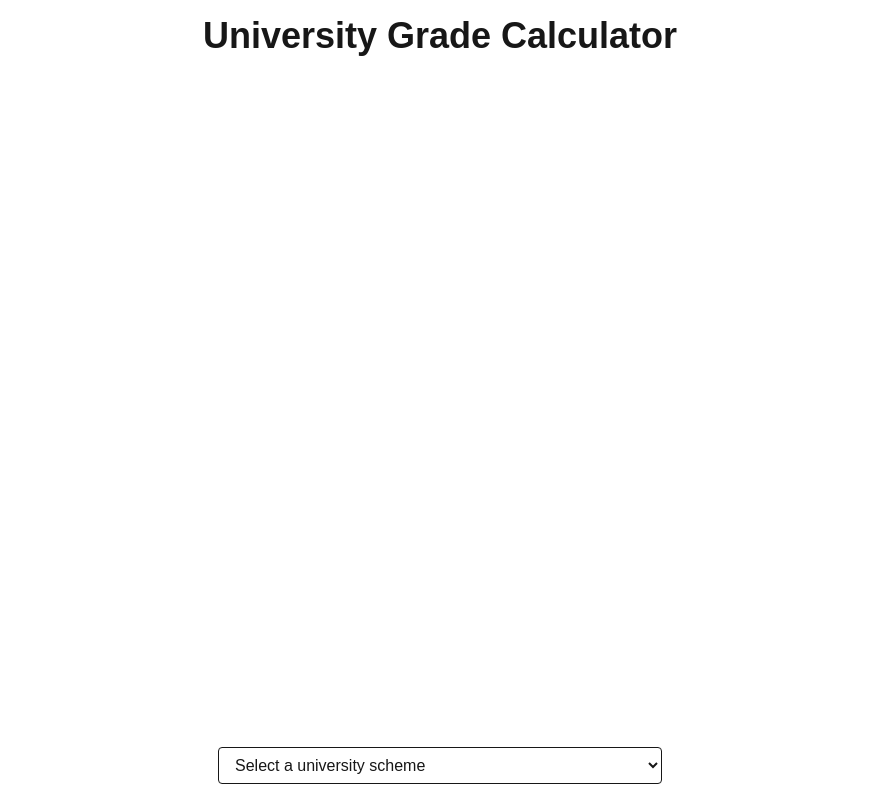
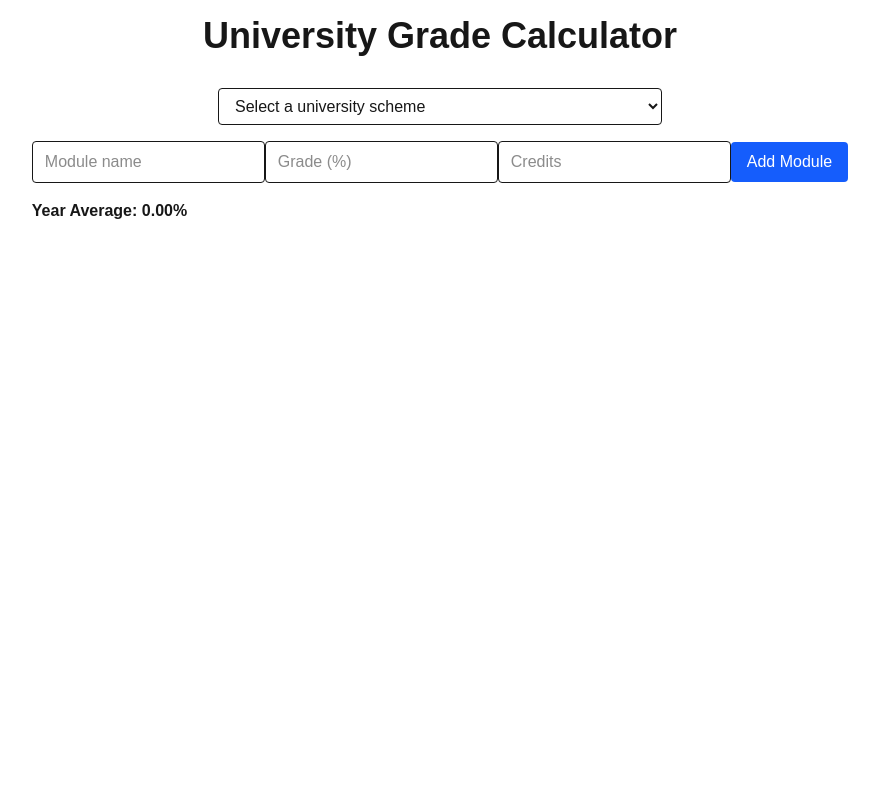
Before and after one commit to krtk119/Grade-Classification-Calculator, a Next.js app: page /calculator in a window 1280 px wide. Shown: the whole page, without its empty margins (200-1079 px from the left). Built offline with nearby package versions, Linux system fonts and the light colour scheme.

Commit message:
Integrate ModuleForm and UniversitySelector on calculator page; wire up overall classification calculation

```diff
--- a/app/calculator/page.tsx
+++ b/app/calculator/page.tsx
@@ -1,23 +1,39 @@
 "use client"
 
 import {useState} from "react";
-import {UniversityScheme}  from "@/types";
+import {UniversityScheme, Module}  from "@/types";
 import {schemes} from "@/data/universities";
 import UniversitySelector from "@/components/UniversitySelector";
+import ModuleForm from "@/components/ModuleForm";
+import { calculateOverallClassification } from "@/lib/calculations/overallClassification";
 
 export default function CalculatorPage() {
     const [selectedScheme, setSelectedScheme] = useState<UniversityScheme | null>(null);
+    const [modules, setModules] = useState<Module[]>([]);
 
+    const result =
+    selectedScheme && modules.length > 0
+        ? calculateOverallClassification(
+            [{ id: "y3", yearNumber:3, modules, countsTowardClassification: true}],
+        selectedScheme
+    )
+    : null;
+console.log("selectedScheme:", selectedScheme);
+console.log("modules:", modules);
+console.log("result:", result);
     return (
-        <main className="flex min-h-screen flex-col items-center justify-between p-4">
+        <main className="flex min-h-screen flex-col items-center gap-4 p-4">
             <h1 className="text-4xl font-bold mb-4">University Grade Calculator</h1>
             <UniversitySelector
                 schemes={schemes}
                 selectedScheme={selectedScheme}
                 onSelectScheme={setSelectedScheme}
             />
-            {selectedScheme && (
-                <p>You selected: {selectedScheme.universityName}</p>
+            <ModuleForm modules={modules} setModules={setModules} />
+            {result && (
+                <p className="text-xl font-bold">
+                    Overall: {result.percentage.toFixed(2)}% - {result.classification}
+                </p>
             )}
         </main>
     );
--- a/app/page.tsx
+++ b/app/page.tsx
@@ -1,10 +1,9 @@
-import ModuleForm from "@/components/ModuleForm";
 export default function Home() {
   return (
     <main className="min-h-screen flex items-center justify-center">
       <div>
         <h1 className="text-3xl font-bold">Grade Calculator</h1>
-        <ModuleForm />
+        <p>Head to /calculator to get started.</p>
       </div>
     </main>
   );
```
